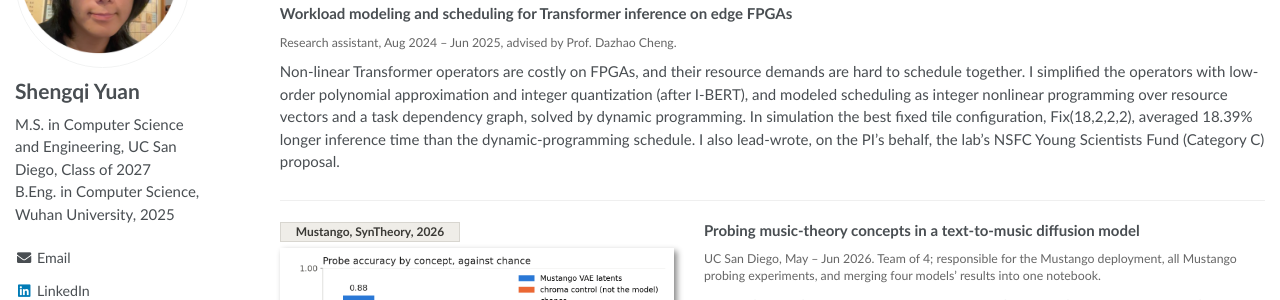
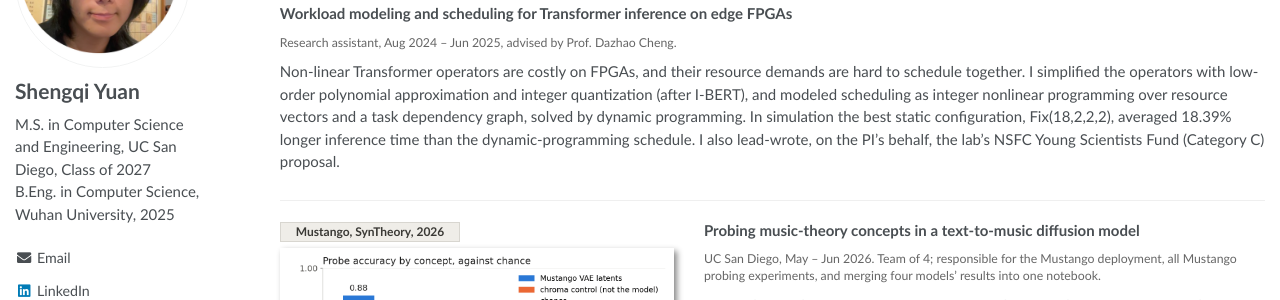
Before and after one commit to Emilieopencollared763/emilieopencollared763.github.io, a Jekyll site: the page built from _pages/about.md, in a window 1280 px wide and 900 px high, scrolled down 525 px. Shown: the part 198-498 px from the top of the window. Built offline with Jekyll 4.4.1, drawn with Linux system fonts in a browser that asks for light colours; some of the changed text lies outside the part shown.

Commit message:
ICSLAB card: 'best static configuration', matching the résumé

```diff
--- a/_pages/about.md
+++ b/_pages/about.md
@@ -38,7 +38,7 @@ A small rover drifts when it executes motion primitives open-loop, so after ever
 
 <span class="meta">Research assistant, Aug 2024 – Jun 2025, advised by Prof. Dazhao Cheng.</span>
 
-Non-linear Transformer operators are costly on FPGAs, and their resource demands are hard to schedule together. I simplified the operators with low-order polynomial approximation and integer quantization (after I-BERT), and modeled scheduling as integer nonlinear programming over resource vectors and a task dependency graph, solved by dynamic programming. In simulation the best fixed tile configuration, Fix(18,2,2,2), averaged 18.39% longer inference time than the dynamic-programming schedule. I also lead-wrote, on the PI's behalf, the lab's NSFC Young Scientists Fund (Category C) proposal.
+Non-linear Transformer operators are costly on FPGAs, and their resource demands are hard to schedule together. I simplified the operators with low-order polynomial approximation and integer quantization (after I-BERT), and modeled scheduling as integer nonlinear programming over resource vectors and a task dependency graph, solved by dynamic programming. In simulation the best static configuration, Fix(18,2,2,2), averaged 18.39% longer inference time than the dynamic-programming schedule. I also lead-wrote, on the PI's behalf, the lab's NSFC Young Scientists Fund (Category C) proposal.
 
 </div></div>
 
```
Also changed, not shown: other parts of _pages/about.md (+1 -1 lines).
